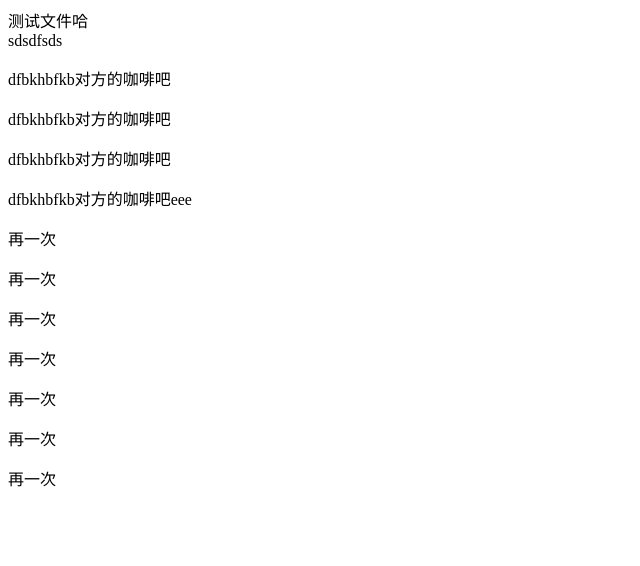
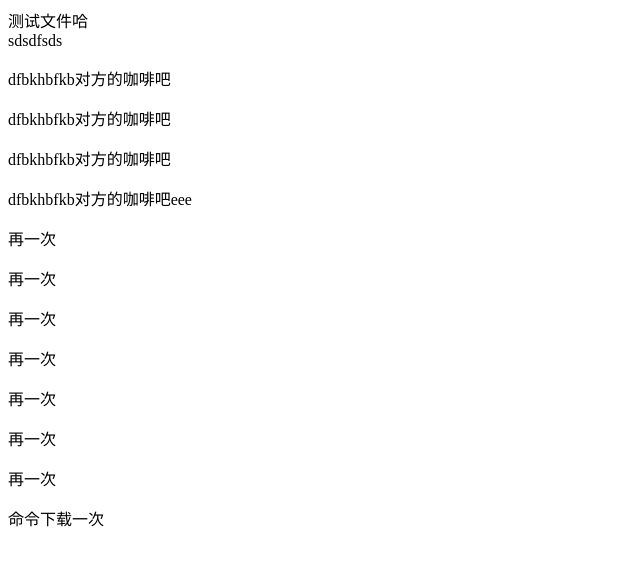
Before and after one commit to wwangxia/temp, a plain HTML site: page web/index.html in a window 1280 px wide. Shown: the whole page, without its empty margins (0-640 px from the left). Drawn offline with Linux system fonts and the light colour scheme.

Commit message:
命令
命令下载

```diff
--- a/web/index.html
+++ b/web/index.html
@@ -15,5 +15,6 @@
 		<p>dfbkhbfkb对方的咖啡吧eee</p>
 		<p>再一次</p><p>再一次</p>
 		<p>再一次</p><p>再一次</p><p>再一次</p><p>再一次</p><p>再一次</p>
+		<p>命令下载一次</p>
 	</body>
 </html>
```
